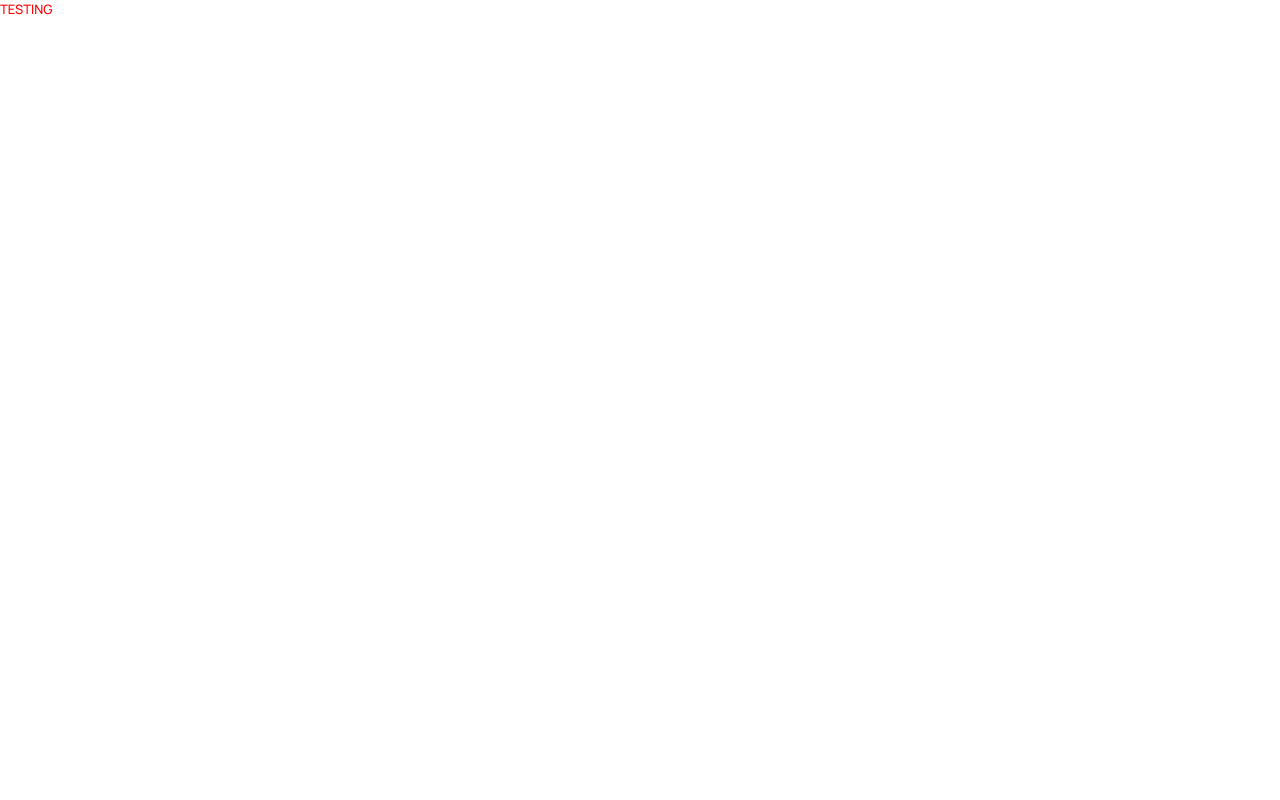
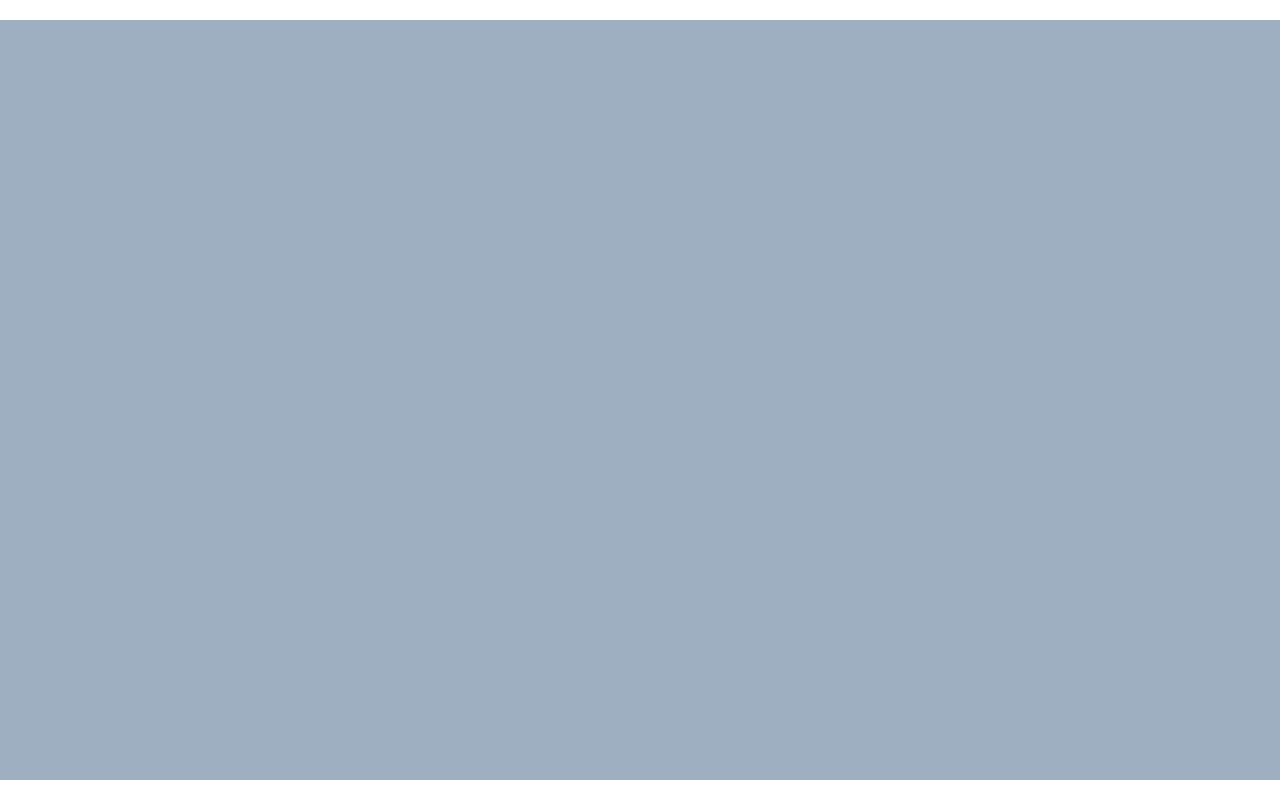
Before and after one commit to jerry81/frontend-mentor, a React (Create React App) app in the folder article-preview-component-master/react/article-preview/: page / in a window 1280 px wide. Built offline with nearby package versions, Linux system fonts and the light colour scheme.

Commit message:
feat: start laying out panels

```diff
--- a/article-preview-component-master/react/article-preview/src/App.css
+++ b/article-preview-component-master/react/article-preview/src/App.css
@@ -1,16 +1,56 @@
 /* mobile first */
 
-.App {
-  text-align: center;
-  font-size: 13px;
-  font-family: "Manrope";
+/* - Very Dark Grayish Blue: hsl(217, 19%, 35%)
+- Desaturated Dark Blue: hsl(214, 17%, 51%)
+- Grayish Blue: hsl(212, 23%, 69%)
+- Light Grayish Blue: hsl(210, 46%, 95%)
+*/
 
+.very-dark-grayish-blue {
+  color: hsl(217, 19%, 35%);
 }
 
-.d-app{
-  color: red;
+.desaturated-dark-blue {
+  color: hsl(214, 17%, 51%);
+}
+
+.grayish-blue {
+  color: hsl(212, 23%, 69%);
+}
+
+.light-grayish-blue {
+  color: hsl(210, 46%, 95%);
+}
+
+.d-app {
+  background: white;
 }
 
 .m-app {
-  color: green;
+  background-color: #333;
 }
+
+.app {
+  height: 100%;
+  width: 100%;
+  overflow: auto;
+  position: absolute;
+  display: flex;
+  justify-content: center;
+  align-items: center;
+}
+
+.inner {
+  background: hsl(212, 23%, 69%);
+  height: 95%;
+  display: flex;
+  justify-content: center;
+  align-items: center;
+}
+.d-inner {
+  width: 1440px;
+}
+
+.m-inner {
+  width: 375px;
+}
--- a/article-preview-component-master/react/article-preview/src/App.js
+++ b/article-preview-component-master/react/article-preview/src/App.js
@@ -1,15 +1,29 @@
-
-import './App.css';
-import useMediaQuery from '@material-ui/core/useMediaQuery';
+import "./App.css";
+import useMediaQuery from "@material-ui/core/useMediaQuery";
 
 function App() {
   /* styles */
-  const appStyle = useMediaQuery('(min-width:600px)') ? 'd-app' : 'm-app'
-  return (
-    <div className={appStyle}>
-      TESTING
+  const appStyle = useMediaQuery("(min-width:600px)")
+    ? "app d-app"
+    : "app m-app";
+  const innerPanel = useMediaQuery("(min-width:600px)")
+  ? "inner d-inner"
+  : "inner m-inner";
+  /* widgets */
+  function boldText() {
+    return (
+      <div>
+        Shift the overall look and feel by adding these wonderful touches to
+        furniture in your home
+      </div>
+    );
+  }
+  /* render */
+  return <div className={appStyle}>
+    <div className={innerPanel}>
+
     </div>
-  );
+  </div>;
 }
 
 export default App;
--- a/article-preview-component-master/react/article-preview/src/index.css
+++ b/article-preview-component-master/react/article-preview/src/index.css
@@ -8,4 +8,5 @@ body {
   font-family: "Manrope";
   font-weight: 500;
   font-size: 13px;
+  color: hsl(217, 19%, 35%);
 }
```
